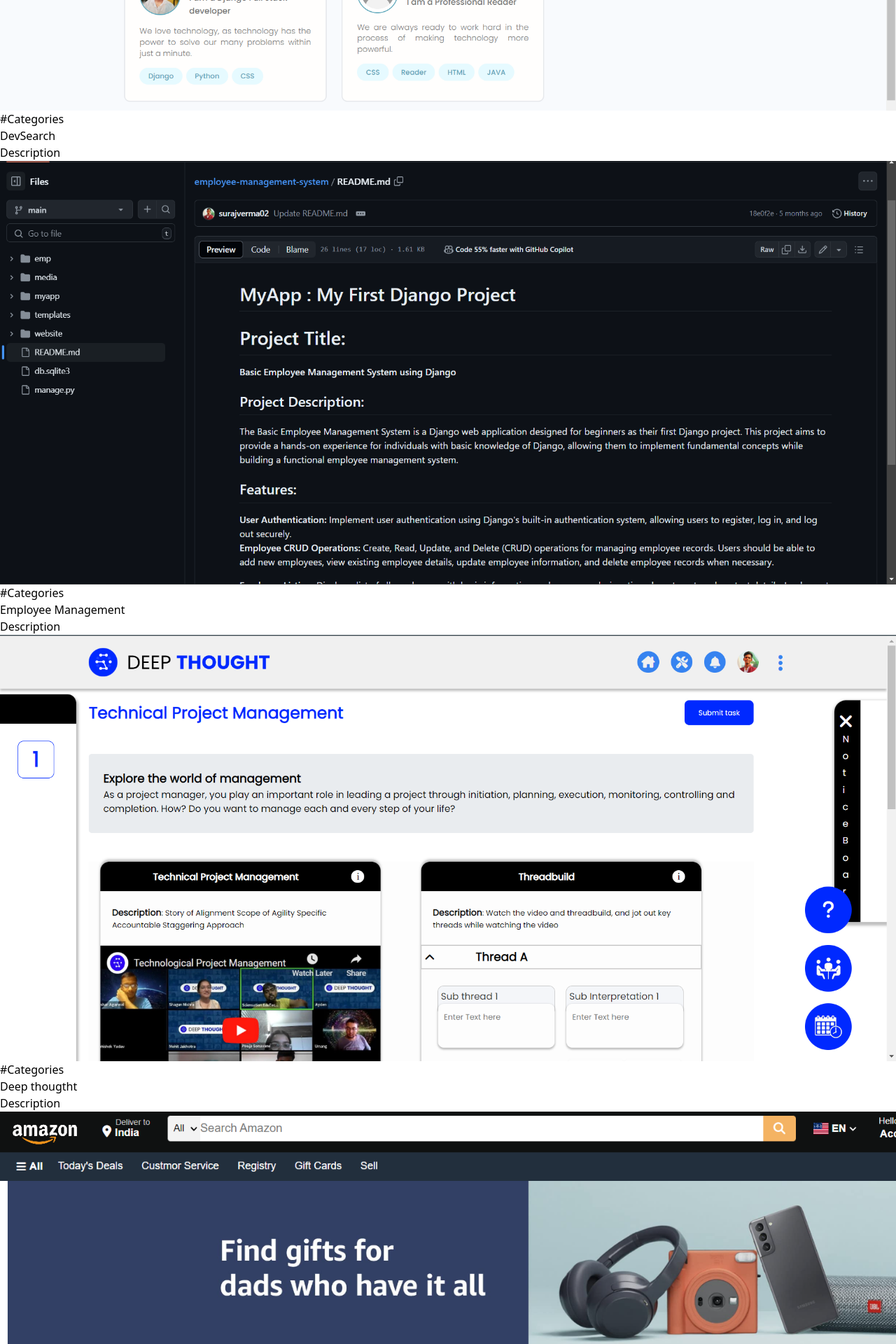
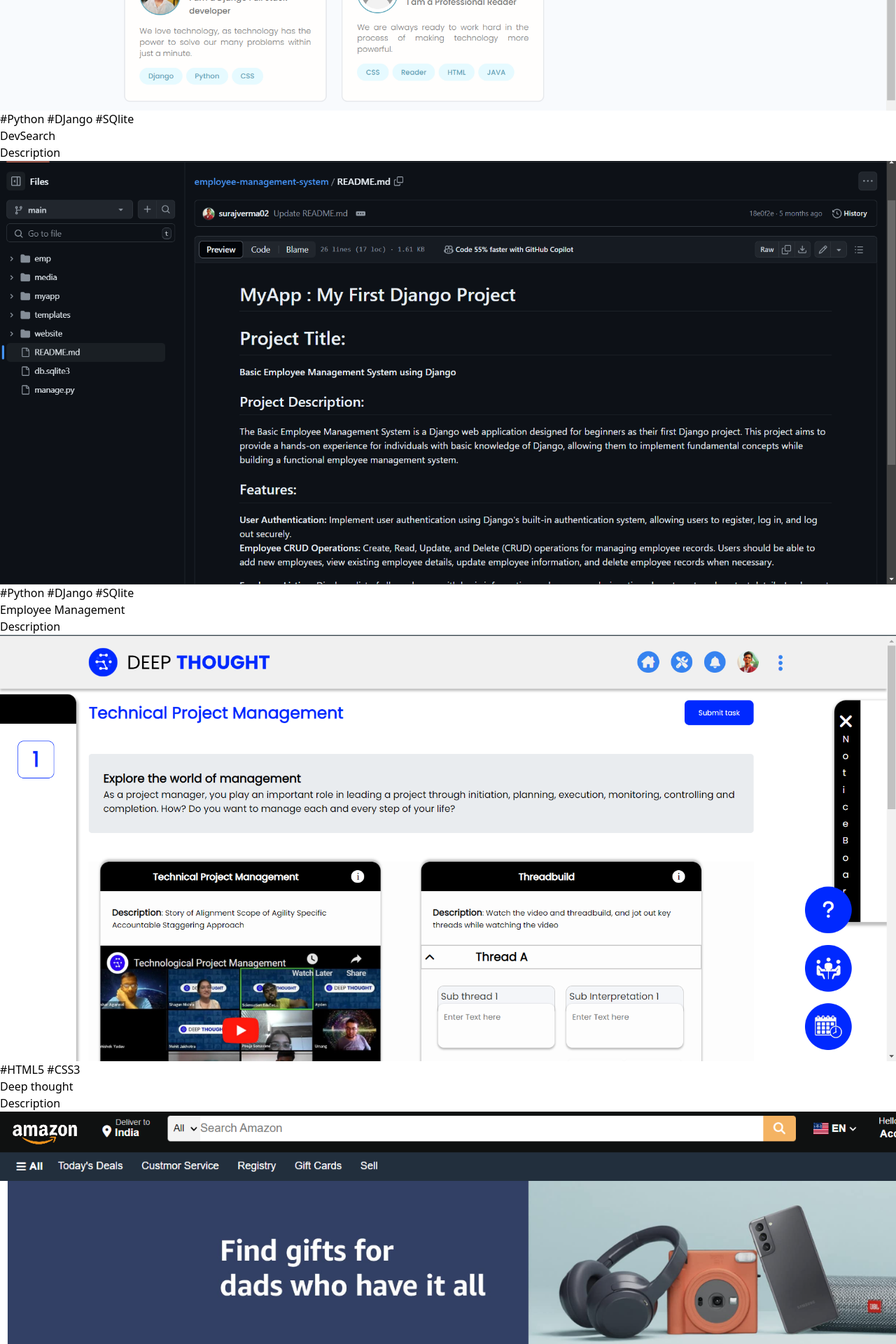
Before and after one commit to surajverma02/my-website, a React (Vite) app: page /project in a window 1280 px wide. Shown: the part 1534-3454 px from the top of the page at 70% size. Built offline with nearby package versions, Linux system fonts and the light colour scheme.

Commit message:
project categories added

```diff
--- a/src/components/Project/Project.jsx
+++ b/src/components/Project/Project.jsx
@@ -11,7 +11,7 @@
           />
           <div class="min-h-min p-3">
             <p class="mt-4 w-full text-xs font-semibold leading-tight text-gray-700">
-              #Categories
+              #Java #Spring Boot #MongoDB #Postman
             </p>
             <p class="mt-2 flex-1 text-base font-semibold text-gray-900">
               Journal App
@@ -28,7 +28,7 @@
           />
           <div class="min-h-min p-3">
             <p class="mt-4 w-full text-xs font-semibold leading-tight text-gray-700">
-              #Categories
+              #Python #DJango #SQlite
             </p>
             <p class="mt-2 flex-1 text-base font-semibold text-gray-900">
               DevSearch
@@ -45,7 +45,7 @@
           />
           <div class="min-h-min p-3">
             <p class="mt-4 w-full text-xs font-semibold leading-tight text-gray-700">
-              #Categories
+              #Python #DJango #SQlite
             </p>
             <p class="mt-2 flex-1 text-base font-semibold text-gray-900">
               Employee Management
@@ -62,10 +62,10 @@
           />
           <div class="min-h-min p-3">
             <p class="mt-4 w-full text-xs font-semibold leading-tight text-gray-700">
-              #Categories
+              #HTML5 #CSS3
             </p>
             <p class="mt-2 flex-1 text-base font-semibold text-gray-900">
-              Deep thougtht
+              Deep thought
             </p>
             <p class="mt-2 w-full text-sm leading-normal text-gray-600">
               Description
@@ -79,7 +79,7 @@
           />
           <div class="min-h-min p-3">
             <p class="mt-4 w-full text-xs font-semibold leading-tight text-gray-700">
-              #Categories
+              #HTML5 #CSS3
             </p>
             <p class="mt-2 flex-1 text-base font-semibold text-gray-900">
               Amazon Clone
@@ -96,7 +96,7 @@
           />
           <div class="min-h-min p-3">
             <p class="mt-4 w-full text-xs font-semibold leading-tight text-gray-700">
-              #Categories
+              #HTML5 #CSS3 #JavaScript
             </p>
             <p class="mt-2 flex-1 text-base font-semibold text-gray-900">
               Coursify Website
```
Lines whose indentation alone changed are shown as unchanged.
